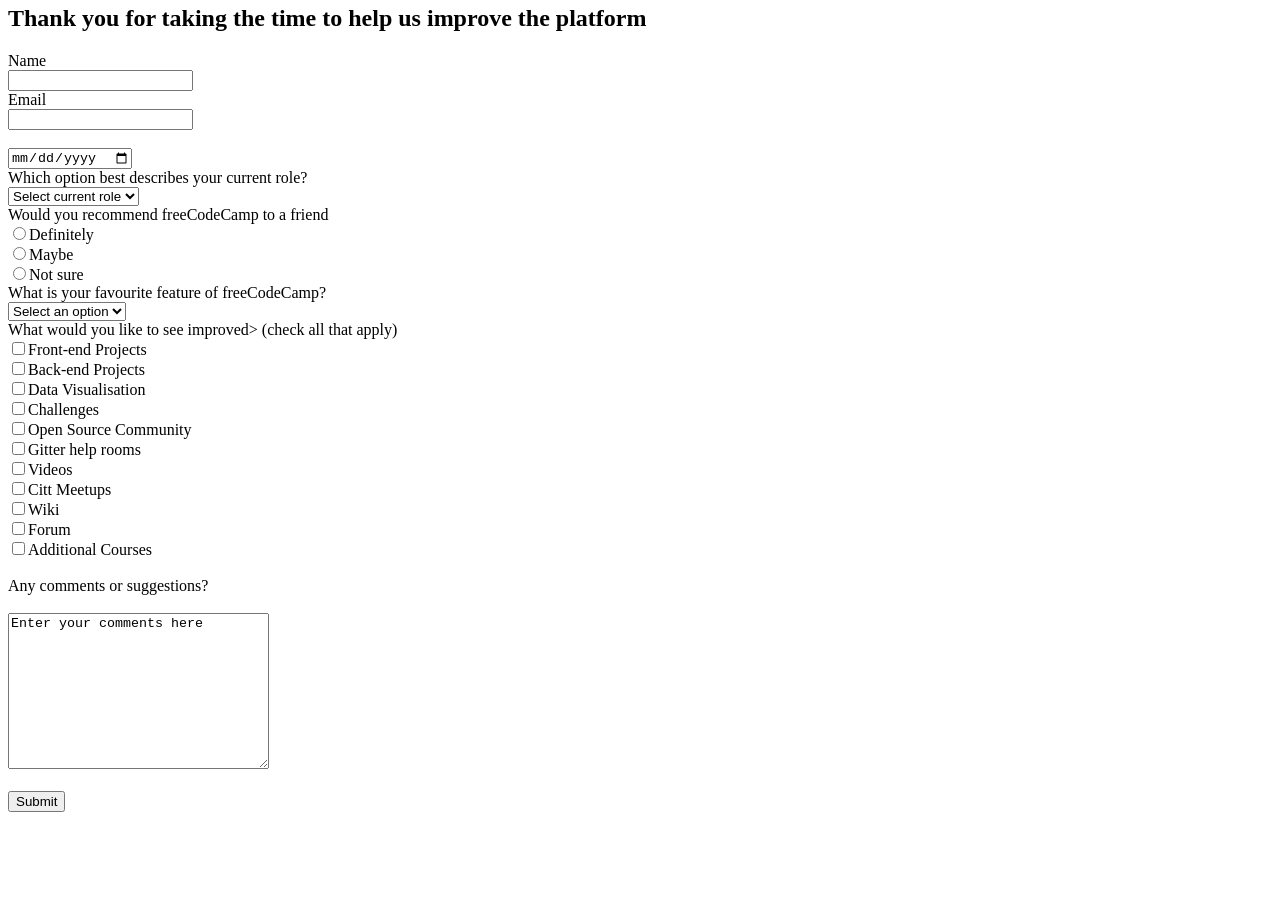
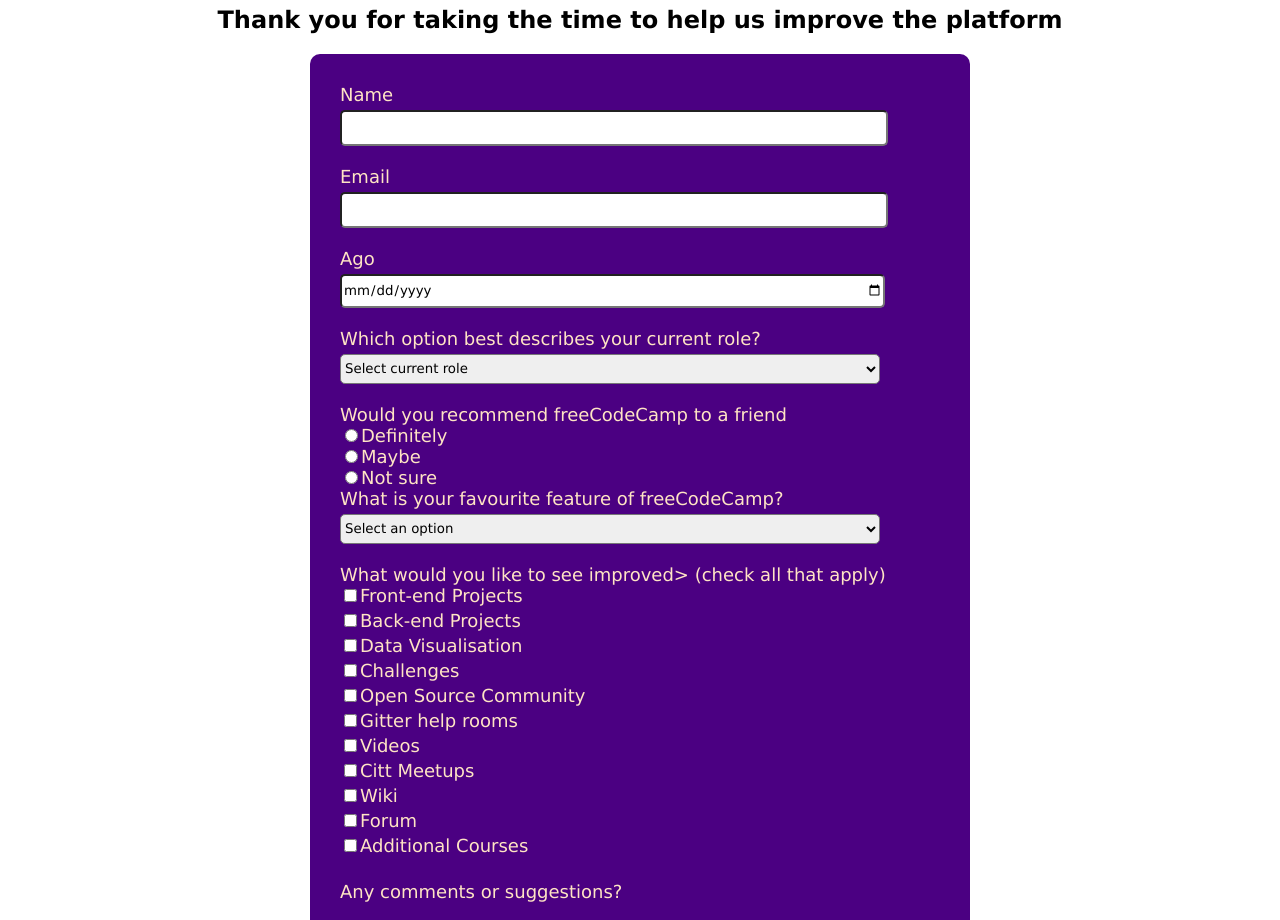
Before and after one commit to denscholar/Microverse-trial, a plain HTML site: page index.html in a window 1280 px wide. Shown: the part 75-995 px from the top of the page. Before the commit the page ends 895 px from the top, so only its background shows below. Drawn offline with Linux system fonts and the light colour scheme.

Commit message:
Styled the html form

```diff
--- a/index.html
+++ b/index.html
@@ -4,18 +4,20 @@
     <meta charset="UTF-8">
     <meta http-equiv="X-UA-Compatible" content="IE=edge">
     <meta name="viewport" content="width=device-width, initial-scale=1.0">
-    <title>Document</title>
+    <link rel="stylesheet" href="style.css">
+    <title>Microverse Survy Form</title>
 </head>
 <body>
-    <h1>freeCodeCamp Survey Form</h1>
+        <h1>Microverse Survey Form</h1>
      <h2>Thank you for taking the time to help us improve the platform</h2>
 
-    <div>
+    <div class="container">
+        <form action="">
                 <label for="name">Name</label><br>
             <input type="text" id = "name"><br>
             <label for="email">Email</label><br>
             <input type="email" id = "email"><br>
-        <label for="age"></label><br>
+            <label for="age">Ago</label><br>
             <input type="date" id = "age"><br>
             <label for="role">Which option best describes your current role?</label><br>
             <select name="" id="">
@@ -26,10 +28,10 @@
                 <option value="">Prefer not to say</option>
                 <option value="">Other</option>
             </select><br>
-        <label for="">Would you recommend freeCodeCamp to a friend</label><br>
-        <input type="radio" name="deginitely" id="radio">Definitely<br>
-        <input type="radio" name="maybe" id="radio">Maybe<br>
-        <input type="radio" name="notSure" id="radio">Not sure<br>
+            <label for="freeCodeCamp">Would you recommend freeCodeCamp to a friend</label><br>
+            <input type="radio" name="freeCodeCamp" id="deginitely">Definitely<br>
+            <input type="radio" name="freeCodeCamp" id="maybe">Maybe<br>
+            <input type="radio" name="freeCodeCamp" id="notSure">Not sure<br>
             <label for="role">What is your favourite feature of freeCodeCamp?</label><br>
             <select name="" id="">
                 <option value="">Select an option</option>
@@ -54,6 +56,7 @@
             <label for="">Any comments or suggestions?</label><br><br>
             <textarea name="" id="" cols="30" rows="10">Enter your comments here</textarea><br><br>
             <button>Submit</button>
+        </form>
     </div>
 </body>
 </html>
--- /dev/null
+++ b/style.css
@@ -0,0 +1,47 @@
+*{
+    font-family: Verdana, Geneva, Tahoma, sans-serif
+}
+
+h1,h2 {
+    text-align: center;
+
+}
+.container{
+    width: 600px;
+    /* height: 1000px; */
+    background-color: #4B0082;
+    color: bisque;
+    margin: auto;
+    padding: 30px;
+    font-size: 18px;
+    border-radius: 10px;
+    text-align:left;
+}
+
+label {
+    margin: 10px 0 5px 0;
+}
+
+input[type=text], input[type=email], input[type=date], select {
+    width: 90%;
+    border-radius: 5px;
+    height: 30px;
+    margin: 5px 0 20px 0;
+}
+
+input[type=checkbox], select>option {
+    margin-bottom: 8px;
+}
+
+textarea {
+    width: 90%;
+    border-radius: 5px;
+}
+
+button {
+    width: 90%;
+    height: 40px;
+    border-color: #37AF65;
+    background-color: #37AF65;
+    color: white
+}
```
Lines whose indentation alone changed are shown as unchanged.
